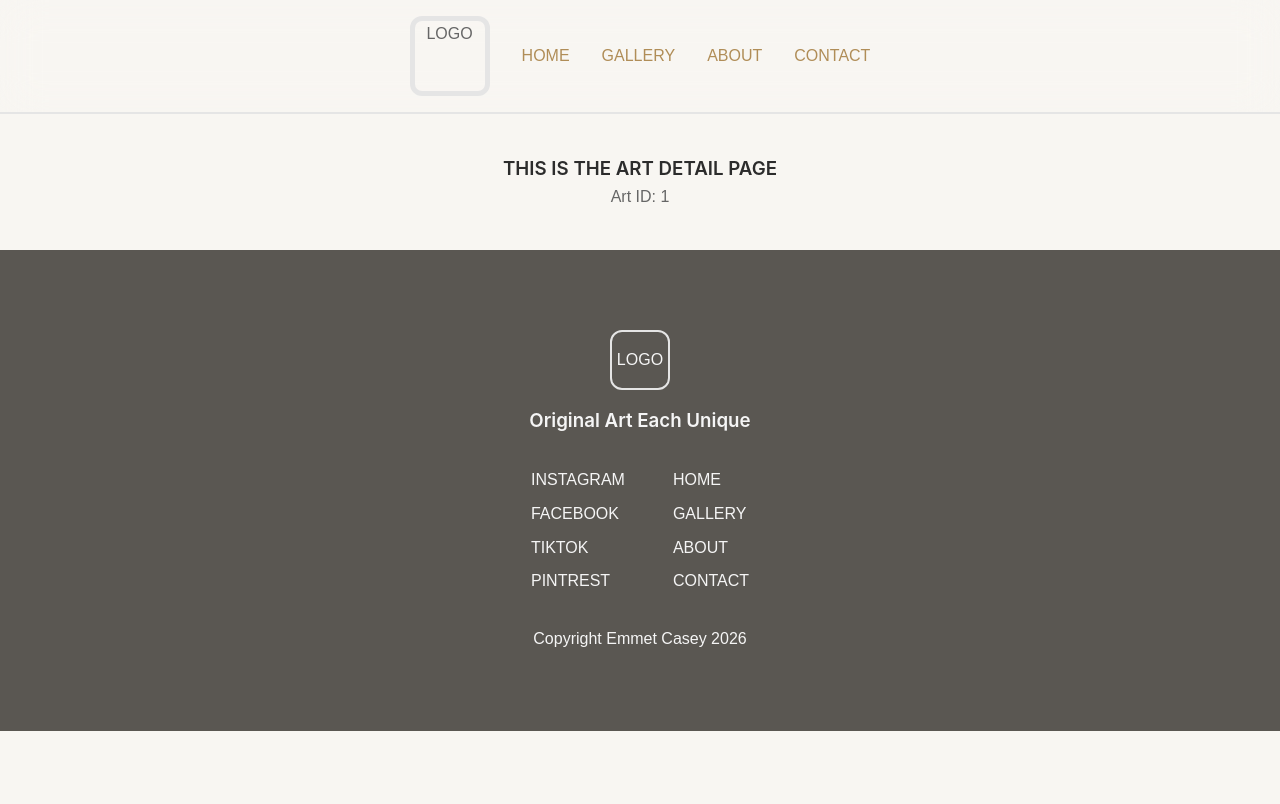
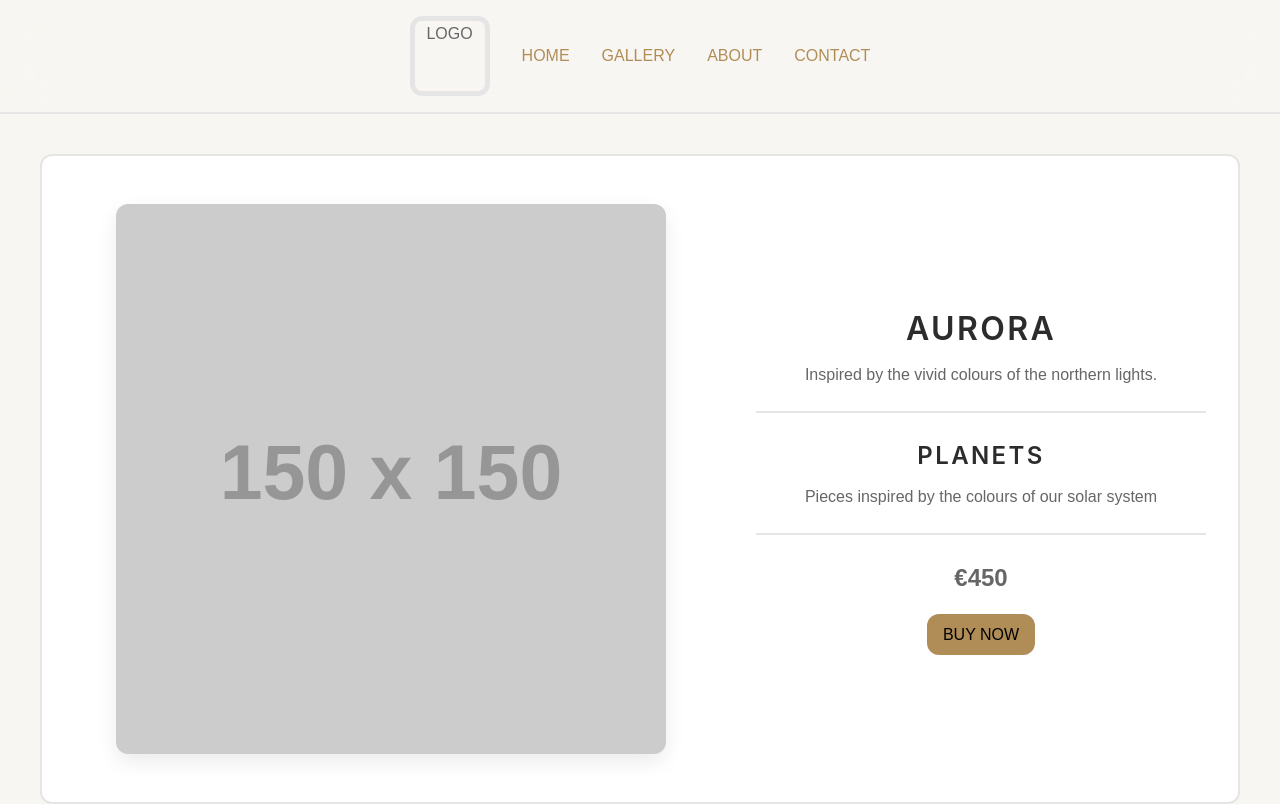
Before and after one commit to Emmet22/artist-website-template, a React (Vite) app: page /art/1 in a window 1280 px wide. Shown: the top 804 px of the page. Built offline with nearby package versions, Linux system fonts and the light colour scheme.

Commit message:
#17 Added content and styling to ArtDetails page

```diff
--- a/src/components/artwork/FeaturedArtwork.tsx
+++ b/src/components/artwork/FeaturedArtwork.tsx
@@ -20,7 +20,7 @@ function FeaturedArtwork() {
                 }
 
             </div>
-            <button className="btn">Browse All</button>
+
         </div>
     );
 }
--- /dev/null
+++ b/src/pages/ArtDetail.module.css
@@ -0,0 +1,59 @@
+.artContent {
+    display: flex;
+    gap: 3rem;
+    align-items: center;
+}
+
+.imgContainer {
+    flex: 1;
+    display: flex;
+    justify-content: center;
+}
+
+.artImage {
+    width: 100%;
+    max-width: 550px;
+    aspect-ratio: 1/1;
+
+    object-fit: cover;
+    border-radius: var(--radius);
+    box-shadow: var(--shadow);
+}
+
+.infoContainer {
+    flex: 1;
+    max-width: 450px;
+}
+
+.infoSection {
+    padding-bottom: 1.5rem;
+    margin-bottom: 1.5rem;
+    border-bottom: 2px solid var(--clr-border);
+}
+
+.artTitle {
+    font-size: 2rem;
+    text-transform: uppercase;
+    letter-spacing: 0.15rem;
+    margin-bottom: 0.5rem;
+}
+
+.collectionName {
+    font-size: 1.5rem;
+    text-transform: uppercase;
+    letter-spacing: 0.15rem;
+    margin-bottom: 0.5rem;
+}
+
+.purchaseSection {
+    display: flex;
+    flex-direction: column;
+    align-items: center;
+    gap:1rem;
+}
+
+.price {
+    font-size: 1.5rem;
+    font-weight: bold;
+    margin: 0;
+}
--- a/src/pages/ArtDetail.tsx
+++ b/src/pages/ArtDetail.tsx
@@ -1,16 +1,85 @@
 import {useParams} from 'react-router-dom';
+import styles from './ArtDetail.module.css';
+
+// import data
+import { artworkData } from '../data/ArtPieceData';
+import { sampleCollections } from '../data/SampleCollectionData';
+
+// import components
+import FeaturedArtwork from "../components/artwork/FeaturedArtwork";
+import Section from "../components/common/Section";
 
 function ArtDetail() {
-    const { id } = useParams();
+
+    // get artPiece ID from URL
+    const { id: artPieceId } = useParams();
+
+    // retrieve artPiece obj using ID
+    const artPiece = artworkData.find(
+        piece => piece.id === Number(artPieceId)
+    );
+
+    // safety, incase there is no art piece
+    if (!artPiece) {
+        return (
+            <h2>ART PIECE NOT FOUND</h2>
+        );
+    }
+
+    // retrieve collection obj using collectionID from artPiece obj
+    const collection = sampleCollections.find(
+        collection => collection.id === artPiece.collectionId
+    );
+
+    // safety, incase there is no collection
+    if (!collection) {
+        return (
+            <h2>COLLCECTION NOT FOUND</h2>
+        );
+    }
 
     return (
-        <>
         <main>
-            <h3>THIS IS THE ART DETAIL PAGE</h3>
-            <p>Art ID: {id}</p>
+            <Section>
+                <div className={styles.artContent}>
+                    <div className={styles.imgContainer}>
+                        <img
+                            className={styles.artImage}
+                            src={artPiece.imageURL}
+                            alt={artPiece.title}
+                        />
+                    </div>
 
+                    <div className={styles.infoContainer}>
+                        <div className={styles.infoSection}>
+                            <h1 className={styles.artTitle}>{artPiece.title}</h1>
+                            <p>{artPiece.description}</p>
+                        </div>
+
+                        <div className={styles.infoSection}>
+                            <h3 className={styles.collectionName}>{collection.name}</h3>
+                            <p>{collection.description}</p>
+                        </div>
+
+                        <div className={styles.purchaseSection}>
+                            <p className={styles.price}>€{artPiece.price}</p>
+                            <button className='btn'>BUY NOW</button>
+                        </div>
+
+
+                    </div>
+                </div>
+            </Section>
+
+            <Section>
+                {/* display 4 other pieces */ }
+                <FeaturedArtwork
+                    /*
+                        logic for choosing pieces not implemented yet
+                    */
+                />
+            </Section>
         </main>
-        </>
     );
 }
 
```
